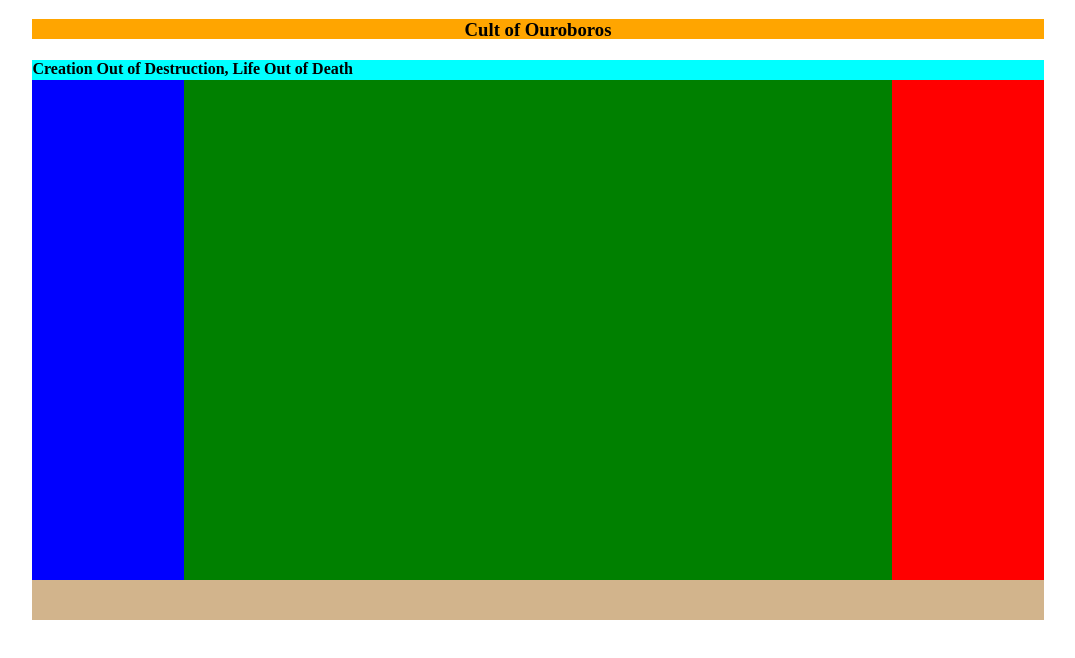
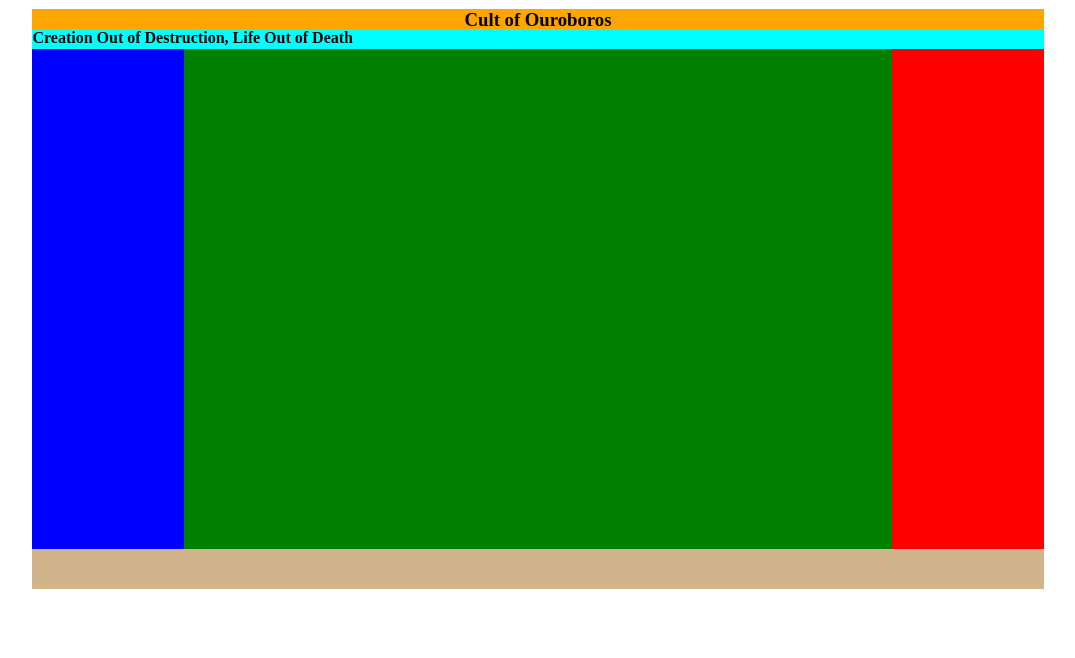
Before and after one commit to Beorseder/Div-Website-2, a plain HTML site: page index.html in a window 1280 px wide. Shown: the whole page, without its empty margins (102-1177 px from the left). Drawn offline with Linux system fonts and the light colour scheme.

Commit message:
Update style.css

```diff
--- a/style.css
+++ b/style.css
@@ -3,6 +3,7 @@
     margin-left: auto;
     margin-right: auto;
     position: relative;
+    padding: 1px;
 }
 
 .header-top, .header-bottom {
@@ -46,8 +47,9 @@
 
 #headerFirst {
     text-align: center;
+    margin: 0px;
 }
 
 #headerSecond {
-
+    margin: 0px;
 }
```
